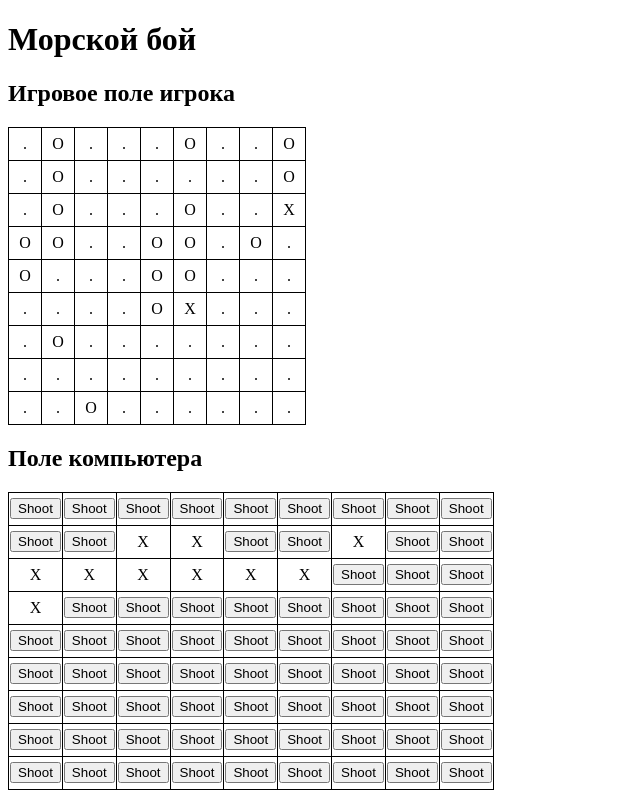
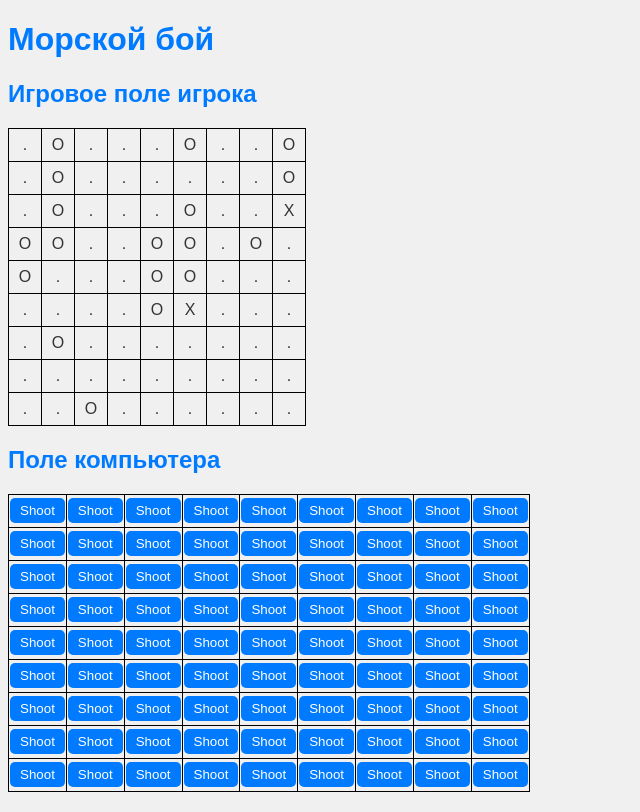
Before and after one commit to Sampledadaya/BattleShipGame1, a Django app: page /game/2/ in a window 1280 px wide. Shown: the whole page, without its empty margins (0-640 px from the left). Before the commit the page ends 790 px from the top, so only its background shows below. Run offline with Django 4.2, Linux system fonts and the light colour scheme; data comes from the database, SQL or seed files in the repository; both versions use the stored data as it was after the commit.

Commit message:
Initial commit: добавление проекта Морской бой

```diff
--- a/game/templates/game.html
+++ b/game/templates/game.html
@@ -1,16 +1,53 @@
 <!-- game.html -->
+{% load static %}
+
 <!DOCTYPE html>
 <html lang="en">
 <head>
     <meta charset="UTF-8">
+    <meta name="viewport" content="width=device-width, initial-scale=1.0">
     <title>Sea Battle</title>
     <style>
-        table { border-collapse: collapse; }
-        td { width: 30px; height: 30px; text-align: center; border: 1px solid black; }
+        body {
+            font-family: Arial, sans-serif;
+            background-color: #f0f0f0;
+            color: #333;
+        }
+        h1, h2 {
+            color: #007BFF; /* Синий цвет для заголовков */
+        }
+        table {
+            border-collapse: collapse;
+            margin-bottom: 20px;
+        }
+        td {
+            width: 30px;
+            height: 30px;
+            text-align: center;
+            border: 1px solid black;
+        }
+        button {
+            background-color: #007BFF; /* Синий фон для кнопки */
+            color: white; /* Белый текст */
+            border: none;
+            border-radius: 5px; /* Скругленные углы */
+            padding: 5px 10px;
+            cursor: pointer; /* Указатель на кнопку */
+        }
+        button:hover {
+            background-color: #0056b3; /* Темнее синий при наведении */
+        }
+        .hit {
+            background-color: #ffcccc; /* Цвет для попадания */
+        }
+        .miss {
+            background-color: #ccffcc; /* Цвет для промаха */
+        }
     </style>
 </head>
 <body>
     <h1>Морской бой</h1>
+
     <h2>Игровое поле игрока</h2>
     <table>
         {% for row in game.player_field %}
@@ -36,8 +73,10 @@
         <tr>
             {% for cell in row %}
             <td>
-                {% if cell == 1 %}
-                    X
+                {% if cell == 2 %}
+                    <span class="hit">X</span>  <!-- Попадание -->
+                {% elif cell == 3 %}
+                    <span class="miss">O</span>  <!-- Промах -->
                 {% else %}
                     <form method="post">
                         {% csrf_token %}
--- a/game/views.py
+++ b/game/views.py
@@ -55,6 +55,7 @@ def game_view(request, game_id):
     return render(request, 'game.html', {'game': game})
 
 
+
 def computer_shot(game):
     # Компьютер делает ход с шансом 50% на победу
     while not game.is_player_turn and not game.game_over:
```
Also changed, not shown: db.sqlite3.
